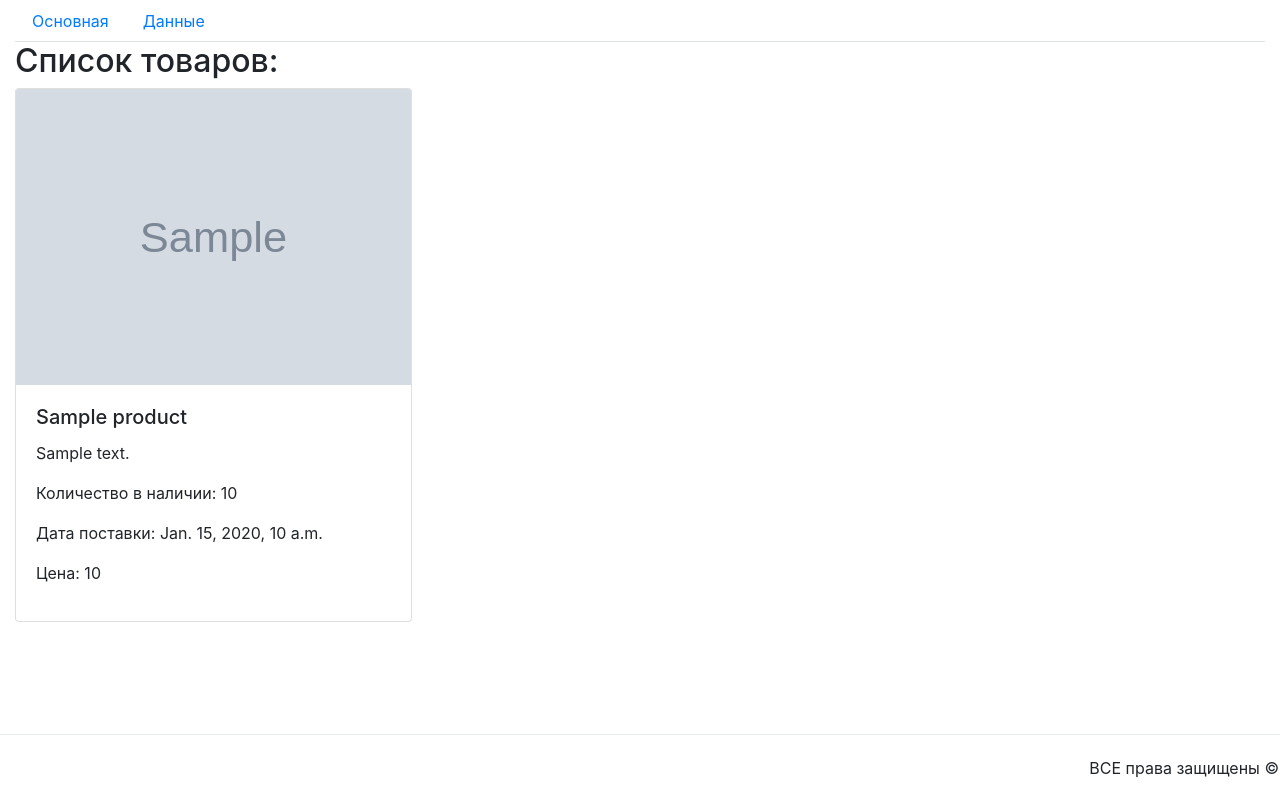
After one commit to mralien72/django, a Django app: template myproject/myapp_hw3/templates/myapp_hw3/all_product.html in a window 1280 px wide. The commit adds this page. Run offline with Django 5.2, Linux system fonts and the light colour scheme; the template is opened without the code that fills it: most values are stand-ins (such as "Sample title", 1, 10 or a date in 2020); grey boxes marked "Sample" are stand-in pictures; some libraries are stand-ins or nearby versions.

Commit message:
Начал ДЗ 6

```diff
--- /dev/null
+++ b/myproject/myapp_hw3/templates/myapp_hw3/all_product.html
@@ -0,0 +1,28 @@
+{% extends 'base.html' %}
+{% block title %}
+    {{ super }} - {{ title }}
+{% endblock %}
+
+{% block content %}
+<h2>Список товаров:</h2>
+<div class="row">
+    {% for product in products %}
+    <div class="col-4">
+        <div class="card">
+            <img src="{{ product.image.url }}" class="card-img-top" alt="Изображение продукта">
+            <div class="card-body">
+                <h5 class="card-title">{{ product.name }}</h5>
+                <p class="card-text">{{ product.description }}</p>
+                <p>Количество в наличии: {{ product.quantity_products }}</p>
+                <p>Дата поставки: {{ product.date_created }}</p>
+                <p>Цена: {{ product.price }}</p>
+            </div>
+        </div>
+    </div>
+    {% if forloop.counter|divisibleby:3 %}
+</div>
+<div class="row">
+    {% endif %}
+    {% endfor %}
+</div>
+{% endblock %}
--- a/myproject/myapp_hw3/templates/myapp_hw3/product_create.html
+++ b/myproject/myapp_hw3/templates/myapp_hw3/product_create.html
@@ -1,7 +1,7 @@
 {% extends 'base.html' %}
 
 {% block content %}
-    <h2>Загрузить продукт в каталог</h2>
+    <h2>Загрузить товар в каталог</h2>
     <form method="post" enctype="multipart/form-data">
         {% csrf_token %}
         {{ form.as_div }}
--- a/myproject/myproject/urls.py
+++ b/myproject/myproject/urls.py
@@ -17,7 +17,7 @@ Including another URLconf
 from django.contrib import admin
 from django.conf import settings
 from django.urls import path, include
-from myapp_lek3.views import index
+from myapp_hw3.views import index
 from django.conf.urls.static import static
 
 urlpatterns = [
--- a/myproject/templates/base.html
+++ b/myproject/templates/base.html
@@ -14,7 +14,7 @@
 <body>
     <div class="container-fluid">
         <ul class="nav nav-pills align-items-end nav nav-tabs">
-            <li class="nav-item"><a href="{% url 'myapp_hw1:index' %}" class="nav-link">Основная</a></li>
+            <li class="nav-item"><a href="{% url 'myapp_hw3:index' %}" class="nav-link">Основная</a></li>
             <li class="nav-item"><a href="{% url 'myapp_hw1:about' %}" class="nav-link">Данные</a></li>
         </ul>
         {% block content %}
```
Also changed, not shown: myproject/myapp_hw3/templates/myapp_hw3/index.html (added, +21 -0 lines), myproject/myapp_hw3/urls.py (+4 -3 lines), myproject/myapp_hw3/views.py (+17 -17 lines), myproject/myproject/settings.py (+8 -3 lines), myproject/db.sqlite3, 1 other file.
